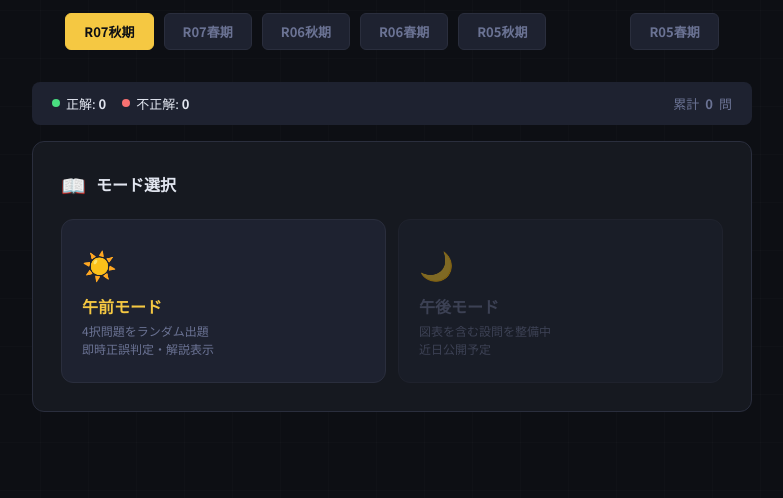
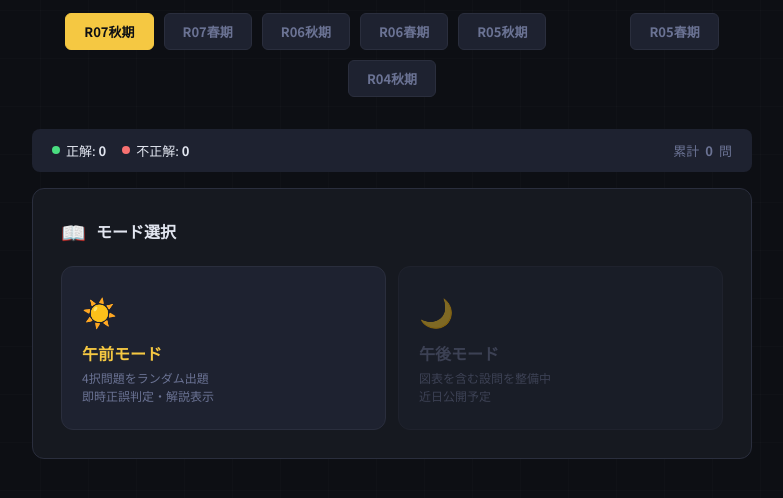
Before and after one commit to tsuyoshin924/ap-study, a plain HTML site: page index.html in a window 1280 px wide. Shown: the part 182-680 px from the top of the page, without its empty margins (248-1031 px from the left). Drawn offline with Linux system fonts and the light colour scheme.

Commit message:
Update index.html

```diff
--- a/index.html
+++ b/index.html
@@ -91,6 +91,7 @@
       <button id="btn-r06s" class="year-btn" onclick="switchYear('r06s')">R06春期</button>
       <button id="btn-r05a" class="year-btn" onclick="switchYear('r05a')">R05秋期</button>
 　　　　<button id="btn-r05s" class="year-btn" onclick="switchYear('r05s')">R05春期</button>
+      <button id="btn-r04a" class="year-btn" onclick="switchYear('r04a')">R04秋期</button>
 
     </div>
   </header>
```
